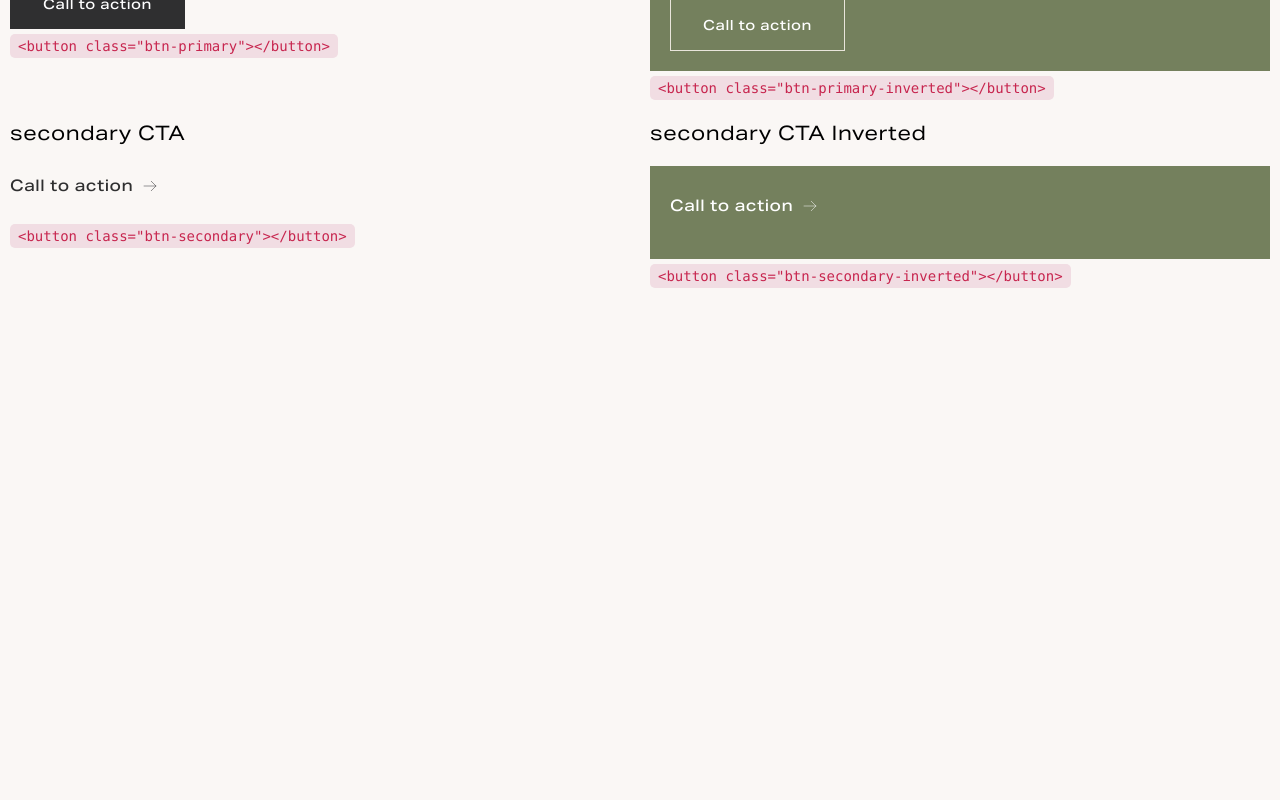
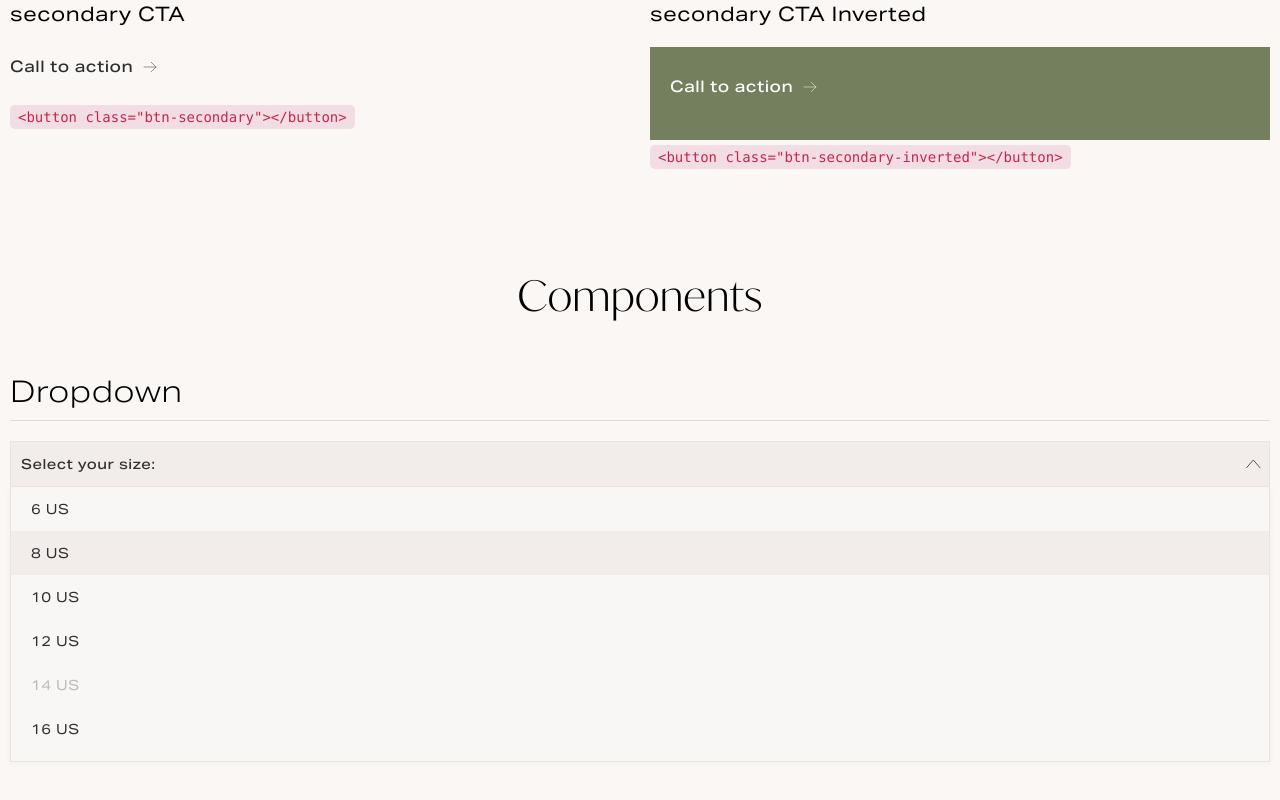
Before and after one commit to prakashPersistent/ui-boilerplate, a React (Create React App) app: page / in a window 1280 px wide. Shown: the part 4646-5446 px from the top of the page. Before the commit the page ends 5004 px from the top, so only its background shows below. Built offline with nearby package versions, Linux system fonts and the light colour scheme.

Commit message:
dropdown ui

```diff
--- a/src/App.js
+++ b/src/App.js
@@ -1,6 +1,7 @@
 import './scss/_typography-section.scss';
 import './scss/app.scss';
 import SVGIcon from './svg/arrow-right.svg';
+import ArrowDown from './svg/arrow-down.svg';
 
 function App() {
   return (
@@ -230,12 +231,6 @@ function App() {
             </div>
           </div>
 
-          <div className='typography-box'>
-            <h3 className='typography-title'>UI Icons</h3>
-            <div className='typography-wrap row'>
-
-            </div>
-          </div>
           <div className='typography-box'>
             <h3 className='typography-title'>UI Elements</h3>
             <div className='typography-wrap row'>
@@ -536,6 +531,34 @@ function App() {
               </div>
             </div>
           </div>
+
+          <div className='typography-box'>
+            <h3 className='typography-head'>Components</h3>
+            <h3 className='typography-title'>Dropdown</h3>
+            <div className='typography-wrap row'>
+              <div className='grid-md-12'>
+                 <div className='custom-dropdown open'>
+                   <div className='dropdown-lable'>Select your size: <img src={ArrowDown}></img></div>
+                   <div className='dropdown-list'>
+                     <ul>
+                       <li>6 US</li>
+                       <li className='active'>8 US</li>
+                       <li>10 US</li>
+                       <li>12 US</li>
+                       <li className='disable'>14 US</li>
+                       <li>16 US</li>
+                       <li>18 US</li>
+                       <li>20 US</li>
+                       <li>22 US</li>
+                       <li>24 US</li>
+                       <li>26 US</li>
+                       <li>28 US</li>
+                     </ul>
+                   </div>
+                 </div>
+              </div>
+            </div>
+          </div>
         </div>
       </div>
     </>
--- a/src/scss/_reset.scss
+++ b/src/scss/_reset.scss
@@ -427,6 +427,74 @@ h6 {
 .shadow-4 {
   box-shadow: 0 0.2rem 0.8rem rgba($color_black, 0.035358);
 }
+
+.custom-dropdown {
+  position: relative;
+  &.open {
+    .dropdown-lable {
+      img {
+        @include transform(translateY(-50%) rotate(180deg));
+      }
+    }
+    .dropdown-list {
+      display: block;
+    }
+  }
+  .dropdown-lable {
+    border: 0.1rem solid $color_tofu;
+    background-color: $color_silk;
+    padding: 0.9rem 1rem;
+    font-weight: 500;
+    font-size: 1.4rem;
+    line-height: 2.6rem;
+    letter-spacing: 0.05rem;
+    color: $color_deep_grey;
+    cursor: pointer;
+    user-select: none;
+    position: relative;
+    img {
+      position: absolute;
+      right: 0.8rem;
+      top: 50%;
+      @include transform(translateY(-50%));
+      @include transition(transform 0.2s ease);
+    }
+  }
+  .dropdown-list {
+    border: 0.1rem solid $color_tofu;
+    border-top: 0rem;
+    box-shadow: 0 0.2rem 0.8rem rgba($color_black, 0.035358);
+    background-color: $color_oat;
+    max-height: 27.5rem;
+    display: none;
+    overflow-y: auto;
+    ul {
+      list-style: none;
+      display: block;
+      position: relative;
+      li {
+        display: block;
+        font-weight: normal;
+        font-size: 1.4rem;
+        line-height: 2.4rem;
+        letter-spacing: 0.05rem;
+        color: $color_deep_grey;
+        padding: 1rem 2rem;
+        @include transition(all 0.2s ease);
+        cursor: pointer;
+        &.active:not(.disable),
+        &:hover:not(.disable) {
+          background-color: $color_silk;
+        }
+        &.disable {
+          opacity: 0.3;
+          user-select: none;
+          cursor: default;
+        }
+      }
+    }
+  }
+}
 p {
   font-size: 1.4rem;
   font-weight: 400;
```
Also changed, not shown: src/svg/arrow-down.svg (added).
